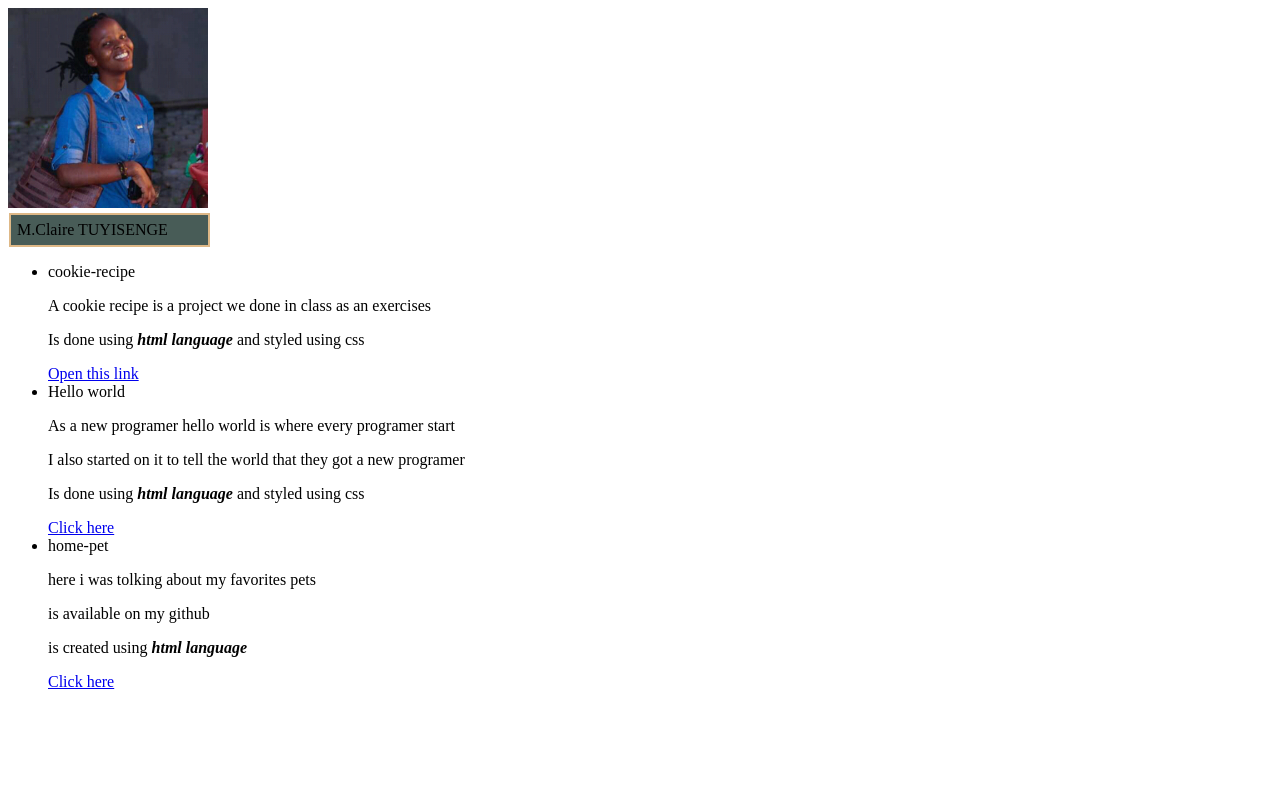
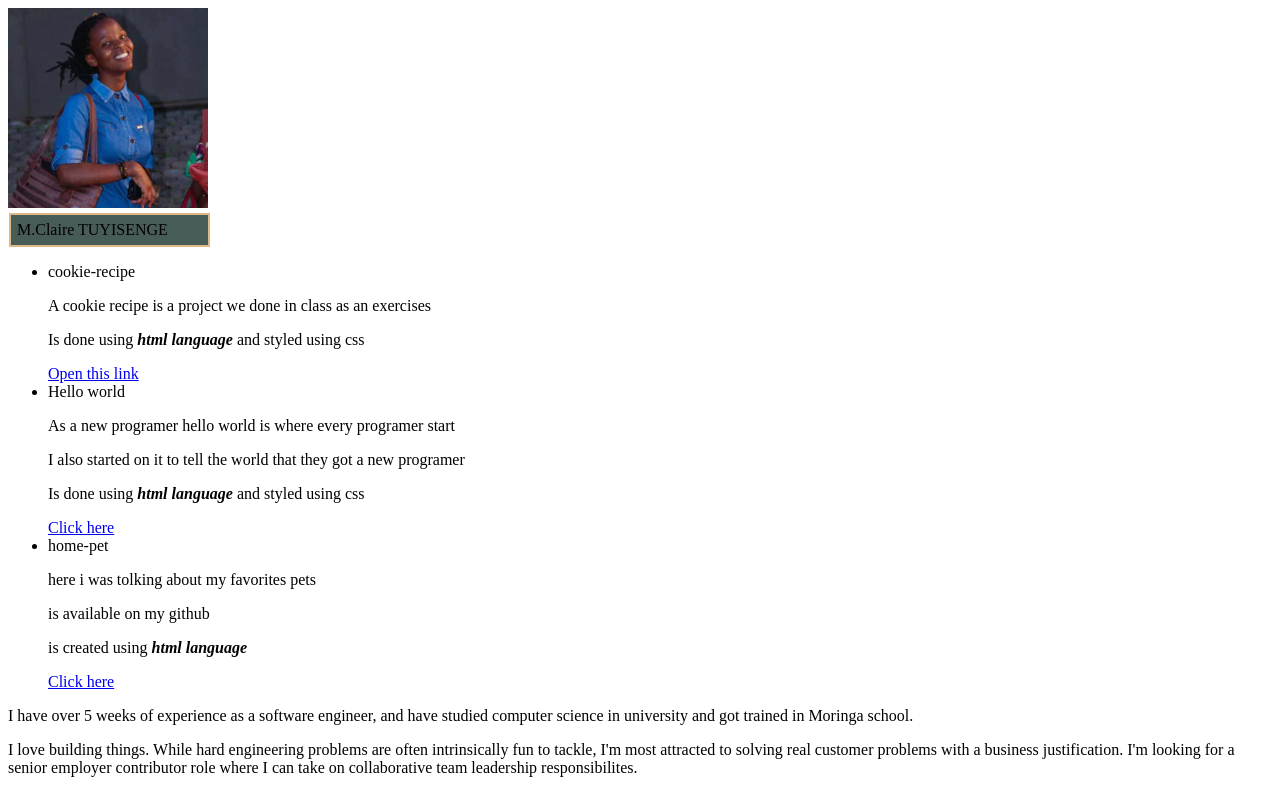
Before and after one commit to NDOLIC/portfolio, a plain HTML site: page index.html in a window 1280 px wide. Drawn offline with Linux system fonts and the light colour scheme.

Commit message:
adding about me

```diff
--- a/index.html
+++ b/index.html
@@ -5,8 +5,11 @@
     <link rel="stylesheet" type="text/css" href="style.css">
 </head>
 <body>
+   <header>
     <img src="image/picture.jpg" alt="image" width="200px" height="200px">
     <div class="name">M.Claire TUYISENGE</div>
+   </header>
+        <div class="list">
             <ul>
                 <li>cookie-recipe</li>
                     <p>A cookie recipe is a project we done in class as an exercises</p>
@@ -22,5 +25,12 @@
                     <p>is available on my github</p>
                     <p>is created using <em><strong>html language</strong></em></p>
                     <a href="https://github.com/NDOLIC/home-pet">Click here</a>
+            </ul>
+        </div>
+        <div class="about me">
+            <p>I have over 5 weeks of experience as a software engineer, and have studied computer science in university and got trained in Moringa school. </p>
+
+            <p>I love building things. While hard engineering problems are often intrinsically fun to tackle, I'm most attracted to solving real customer problems with a business justification. I'm looking for a senior employer contributor role where I can take on collaborative team leadership responsibilites.</p>
+        </div>
 </body>
 </html>
```
Lines whose indentation alone changed are shown as unchanged.
